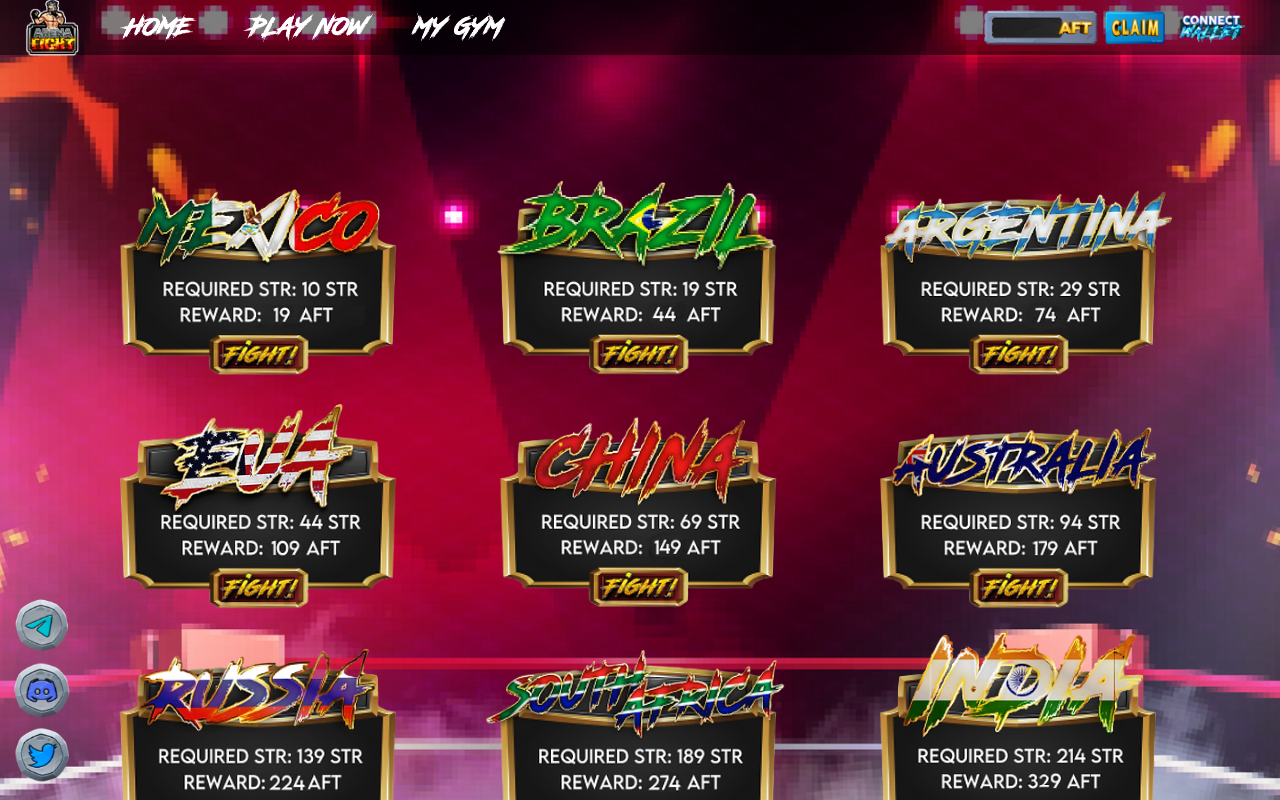
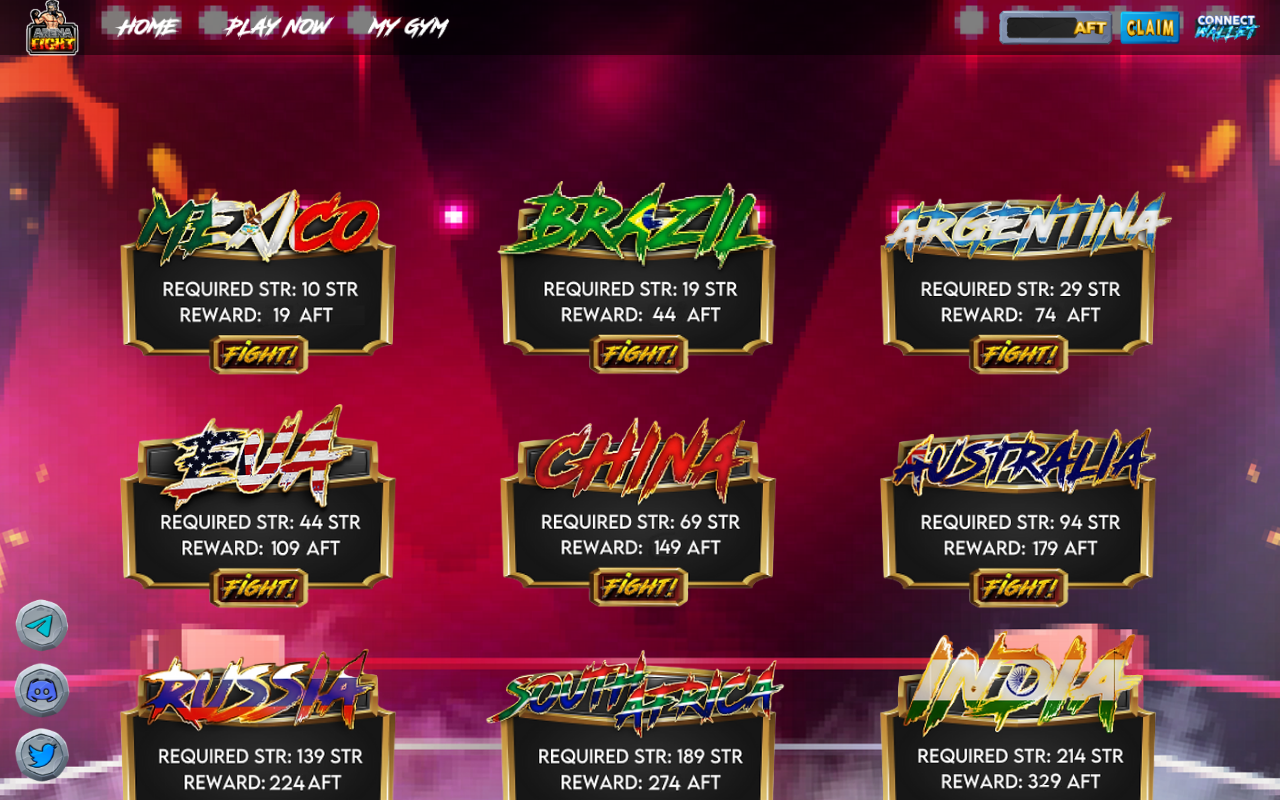
Before and after one commit to fernandofrantz/arena_fight-nft-front_end, a React (Create React App) app: page /play in a window 1280 px wide. Shown: the top 800 px of the page. Built offline with nearby package versions, Linux system fonts and the light colour scheme.

Commit message:
fix: menu imagens width

```diff
--- a/src/components/Nav logado/Nav/styles.js
+++ b/src/components/Nav logado/Nav/styles.js
@@ -48,7 +48,7 @@ export const Nav = styled.nav`
     justify-content: center;
     align-items: center;
     img {
-      width: 150px;
+      width: 130px;
     }
     img:hover {
       cursor: pointer;
--- a/src/components/Nav logado/RightNav/styles.js
+++ b/src/components/Nav logado/RightNav/styles.js
@@ -55,7 +55,7 @@ export const Ul = styled.ul`
   img {
     width: 90px;
     margin-bottom: 1px;
-    margin-right: 15px;
+    /* margin-right: 15px; */
     cursor: pointer;
   }
 
```
